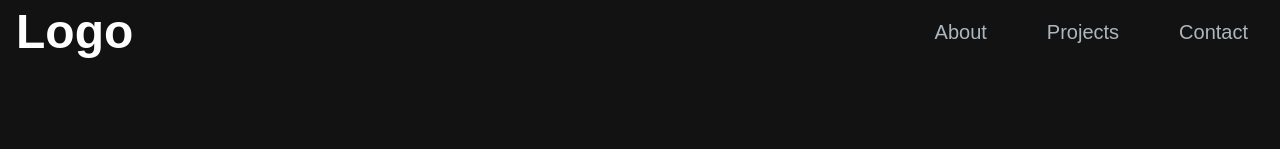
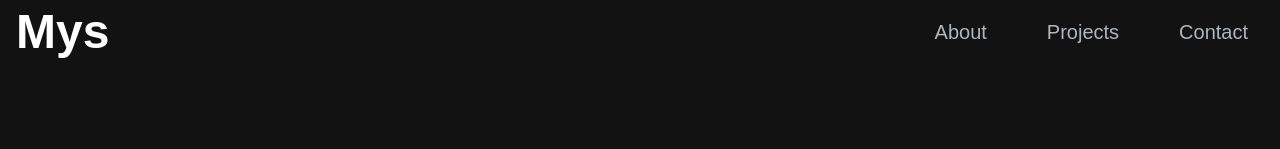
Before and after one commit to merveyyildiz/portfolio-website, a Next.js app: page / in a window 1280 px wide. Shown: the top 149 px of the page. Built offline with nearby package versions, Linux system fonts and the light colour scheme.

Commit message:
Footer completed

```diff
--- /dev/null
+++ b/app/components/Footer.jsx
@@ -0,0 +1,14 @@
+import React from "react";
+
+const Footer= () => {
+    return (
+        <footer className="footer border border-t-[#33353F] border-l-transparent border-r-transparent text-white">
+            <div className=" container p-12 flex justify-between">
+                <span>MYS</span>
+                <p className="text-slate-600">All rights reserved.</p>
+            </div>
+        </footer>
+    )
+}
+
+export default Footer;
--- a/app/components/Navbar.jsx
+++ b/app/components/Navbar.jsx
@@ -30,7 +30,7 @@
           href="#"
           className="text-2xl md:text-5xl text-white font-semibold"
         >
-          Logo
+          Mys
         </Link>
         <div className="block md:hidden mobile-menu">
           {!isNavbarOpen ? (
--- a/app/page.js
+++ b/app/page.js
@@ -4,6 +4,7 @@
 import AboutSection from "./components/AboutSection";
 import ProjectSection from "./components/ProjectsSection";
 import EmailSection from "./components/EmailSection";
+import Footer from "./components/Footer";
 
 export default function Home() {
   return (
@@ -15,6 +16,7 @@
         <ProjectSection />
         <EmailSection />
       </div>
+      <Footer />
     </main>
   );
 }
```
